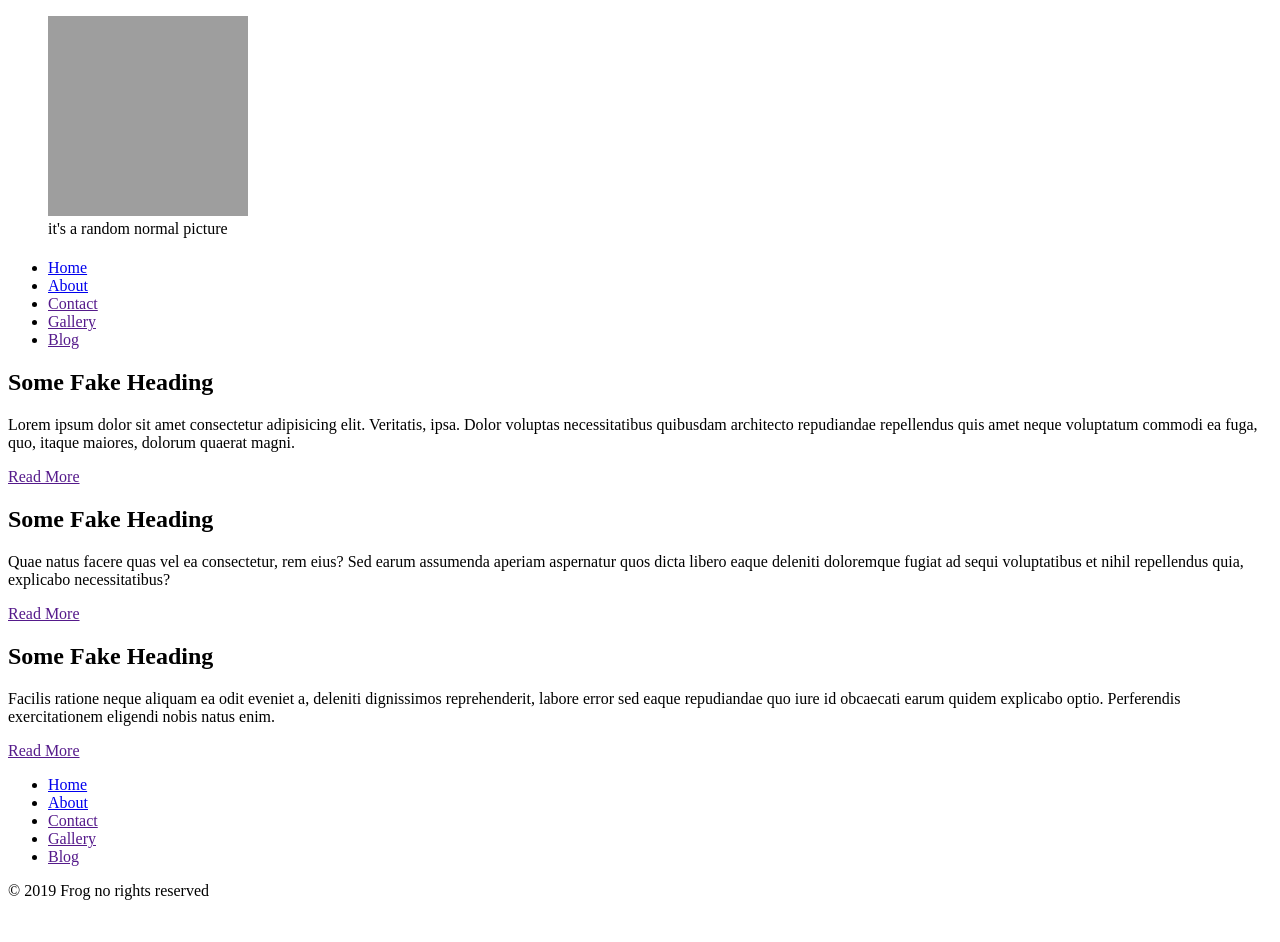
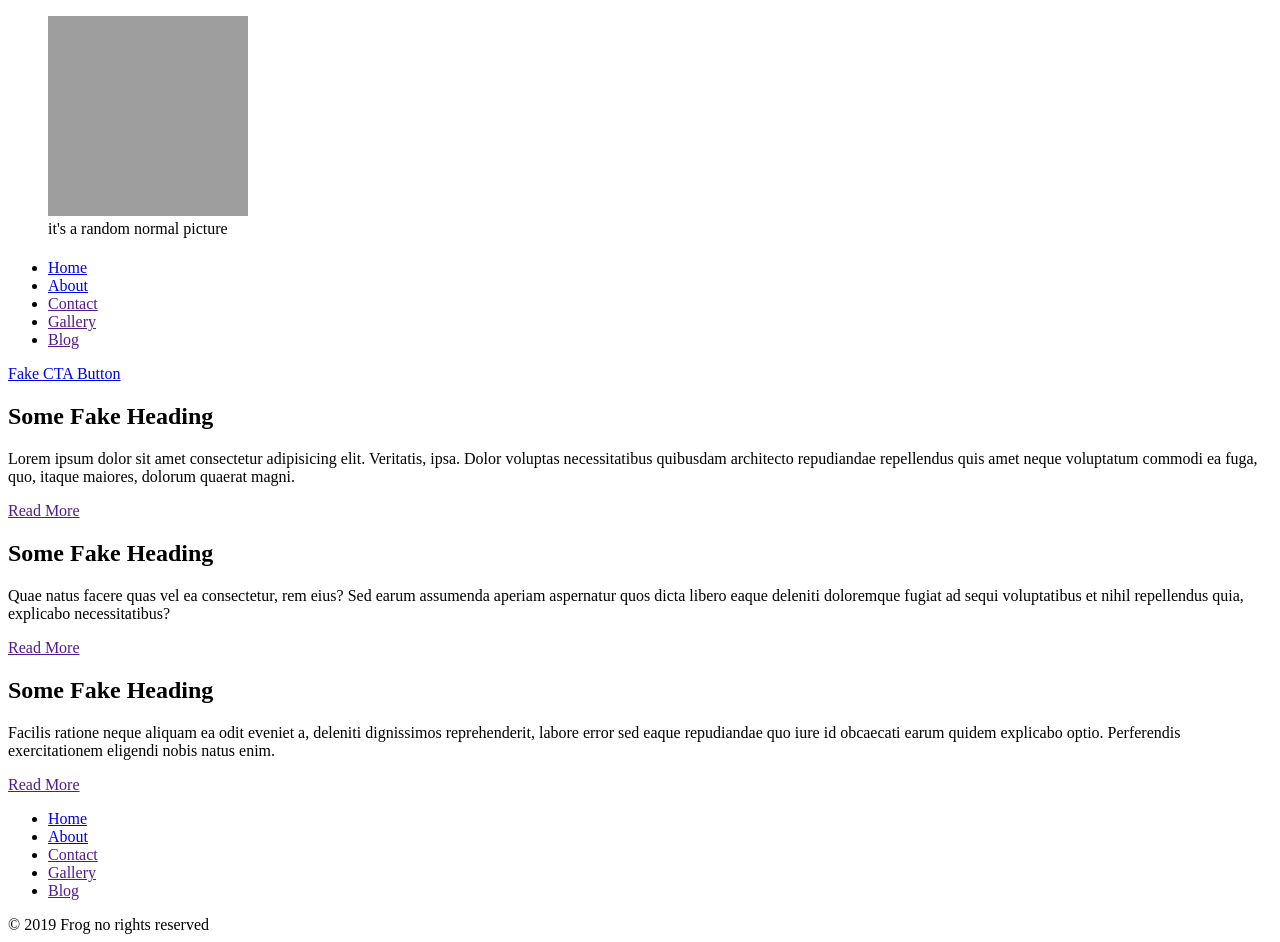
Before and after one commit to piupi/vanessa-kratohvil-project, a website: page index.html in a window 1280 px wide. Before the commit the page ends 908 px from the top, so only its background shows below. Drawn offline with Linux system fonts and the light colour scheme; grey boxes are pictures that could not be loaded.

Commit message:
Add fake cta button

```diff
--- a/index.html
+++ b/index.html
@@ -41,6 +41,11 @@
       src="https://www.aspca.org/sites/default/files/cat-care_cat-nutrition-tips_kitten_body1_right.jpg"
       alt=""
     /> -->
+
+    <div>
+        <a href="#">Fake CTA Button</a>
+
+    </div>
 
       <section>
         <h2>Some Fake Heading</h2>
```
